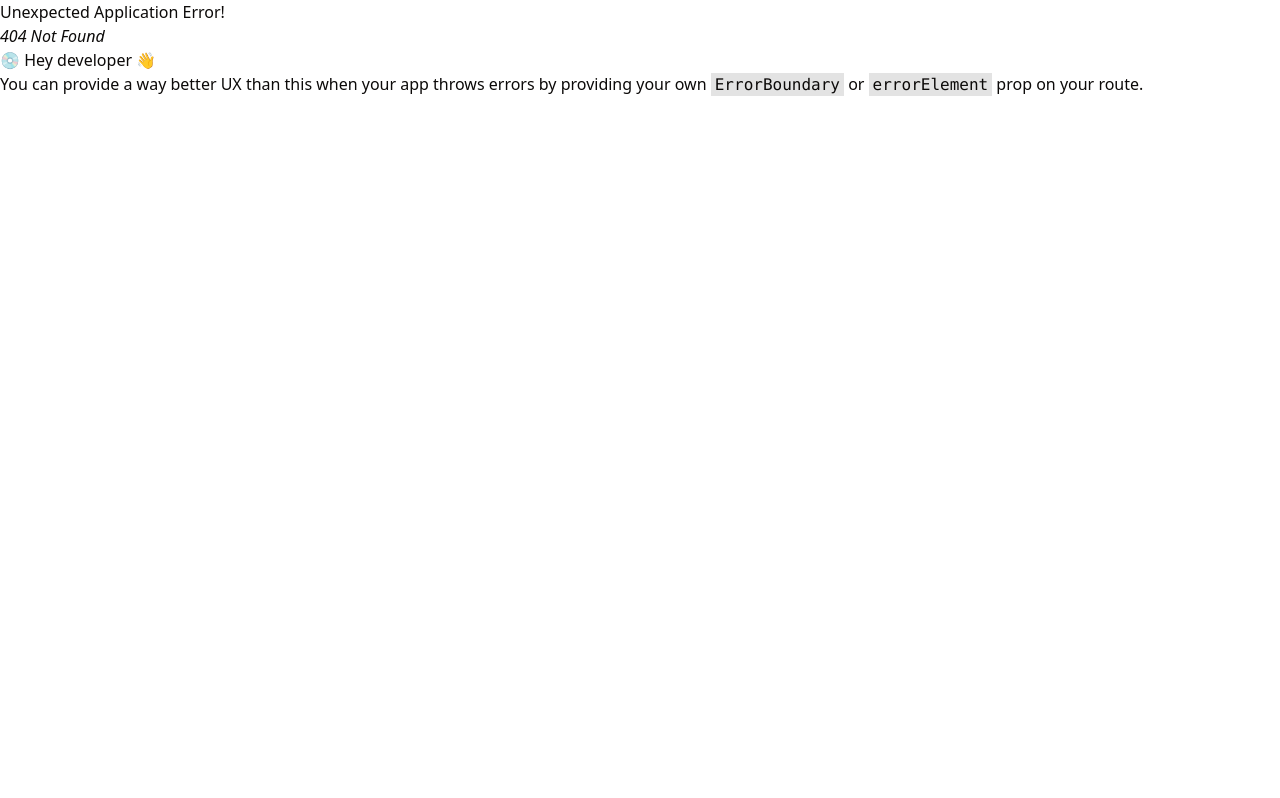
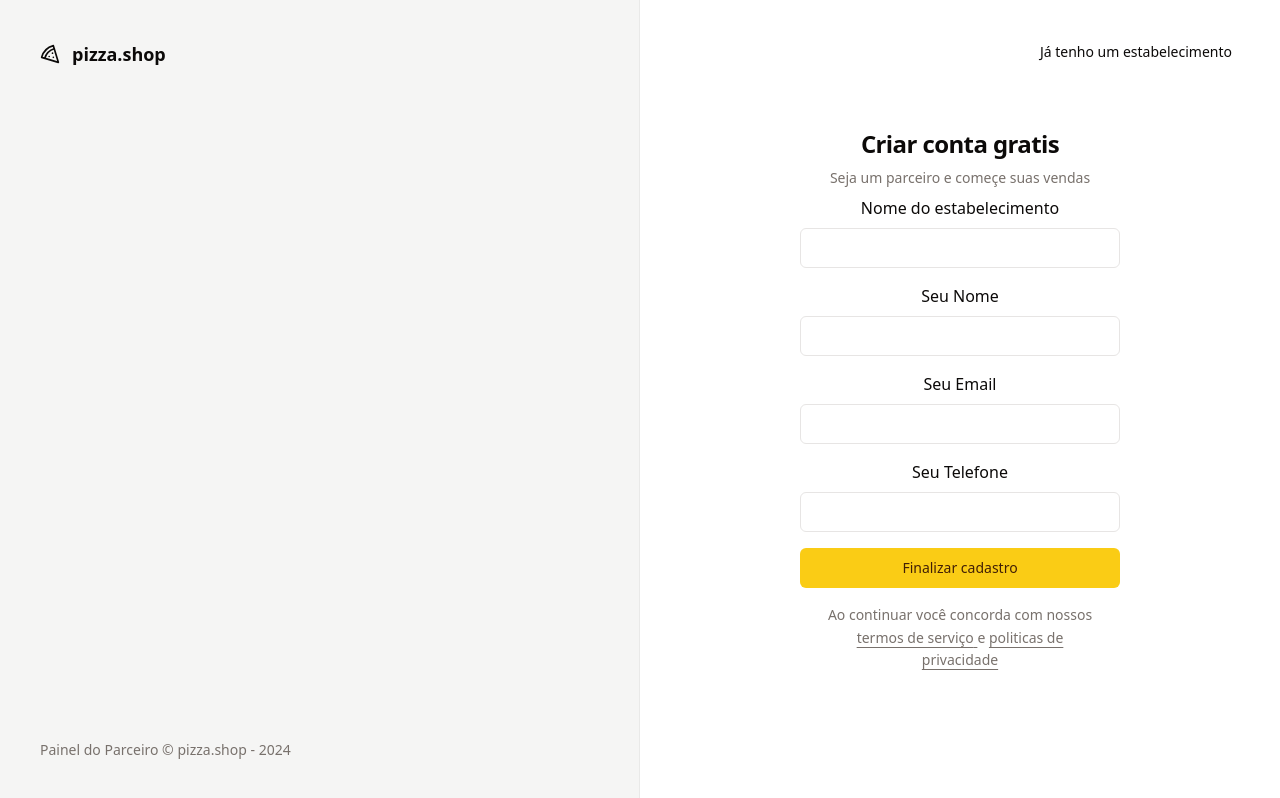
Before and after one commit to Texeraaa/pizzashop-web, a React (Vite) app: page /sign-up in a window 1280 px wide. Before the commit this address had no page. Built offline with nearby package versions, Linux system fonts and the light colour scheme.

Commit message:
feat: fazendo pagina de cadastro

```diff
--- a/src/pages/_layouts/auth.tsx
+++ b/src/pages/_layouts/auth.tsx
@@ -14,7 +14,7 @@
         </footer>
       </div>
 
-      <div className="flex flex-col items-center justify-center">
+      <div className="relative flex flex-col items-center justify-center">
         <Outlet />
       </div>
     </div>
--- a/src/pages/auth/sign-in.tsx
+++ b/src/pages/auth/sign-in.tsx
@@ -1,6 +1,7 @@
 import { Label } from '@radix-ui/react-label'
 import { Helmet } from 'react-helmet-async'
 import { useForm } from 'react-hook-form'
+import { Link } from 'react-router-dom'
 import { toast } from 'sonner'
 import { z } from 'zod'
 
@@ -39,6 +40,9 @@
     <>
       <Helmet title="Login" />
       <div className="p-8">
+        <Button variant="ghost" asChild className="absolute right-8 top-8">
+          <Link to={'/sign-up'}>Novo estabelecimento</Link>
+        </Button>
         <div className="flex w-[320px] flex-col justify-center gap-6">
           <div className="flex flex-col gap-2 text-center">
             <h1 className="text-2xl font-semibold tracking-tight">
--- /dev/null
+++ b/src/pages/auth/sign-up.tsx
@@ -0,0 +1,107 @@
+import { Label } from '@radix-ui/react-label'
+import { Helmet } from 'react-helmet-async'
+import { useForm } from 'react-hook-form'
+import { Link, useNavigate } from 'react-router-dom'
+import { toast } from 'sonner'
+import { z } from 'zod'
+
+import { Button } from '@/components/ui/button'
+import { Input } from '@/components/ui/input'
+
+const signUpForm = z.object({
+  restaurantName: z.string(),
+  managerName: z.string(),
+  phone: z.string(),
+  email: z.string().email(),
+})
+
+type SignUpForm = z.infer<typeof signUpForm>
+
+export function SignUp() {
+  const navigate = useNavigate()
+
+  const {
+    register,
+    handleSubmit,
+    formState: { isSubmitting },
+  } = useForm<SignUpForm>()
+
+  async function handleSignUp() {
+    try {
+      await new Promise((resolve) => setTimeout(resolve, 2000))
+      toast.success('Restaurante cadastrado com sucesso', {
+        action: {
+          label: 'Login',
+          onClick: () => {
+            navigate('/sign-in')
+          },
+        },
+      })
+    } catch (err) {
+      toast.error('Erro ao cadastrar restaurante')
+    }
+  }
+  return (
+    <>
+      <Helmet title="Cadastro" />
+      <div className="p-8">
+        <Button variant="ghost" asChild className="absolute right-8 top-8">
+          <Link to={'/sign-in'}>Já tenho um estabelecimento</Link>
+        </Button>
+        <div className="flex w-[320px] flex-col justify-center gap-6">
+          <div className="flex flex-col gap-2 text-center">
+            <h1 className="text-2xl font-semibold tracking-tight">
+              Criar conta gratis
+            </h1>
+            <p className="text-sm text-muted-foreground">
+              Seja um parceiro e começe suas vendas
+            </p>
+            <form onSubmit={handleSubmit(handleSignUp)} className="space-y-4">
+              <div className="space-y-2">
+                <Label htmlFor="restaurantName">Nome do estabelecimento</Label>
+                <Input
+                  id="restaurantName"
+                  type="restaurantName"
+                  {...register('restaurantName')}
+                />
+              </div>
+              <div className="space-y-2">
+                <Label htmlFor="managerName">Seu Nome</Label>
+                <Input
+                  id="managerName"
+                  type="managerName"
+                  {...register('managerName')}
+                />
+              </div>
+              <div className="space-y-2">
+                <Label htmlFor="email">Seu Email</Label>
+                <Input id="email" type="email" {...register('email')} />
+              </div>
+              <div className="space-y-2">
+                <Label htmlFor="phone">Seu Telefone</Label>
+                <Input id="phone" type="phone" {...register('phone')} />
+              </div>
+
+              <Button disabled={isSubmitting} className="w-full" type="submit">
+                {' '}
+                Finalizar cadastro
+              </Button>
+
+              <p className="px-6 text-center text-sm leading-relaxed text-muted-foreground">
+                Ao continuar você concorda com nossos{' '}
+                <a className="underline underline-offset-4">
+                  {' '}
+                  termos de serviço{' '}
+                </a>
+                e{' '}
+                <a className="underline underline-offset-4">
+                  politicas de privacidade{' '}
+                </a>
+              </p>
+            </form>
+          </div>
+        </div>
+      </div>
+    </>
+  )
+}
```
Also changed, not shown: src/routes.tsx (+5 -3 lines).
